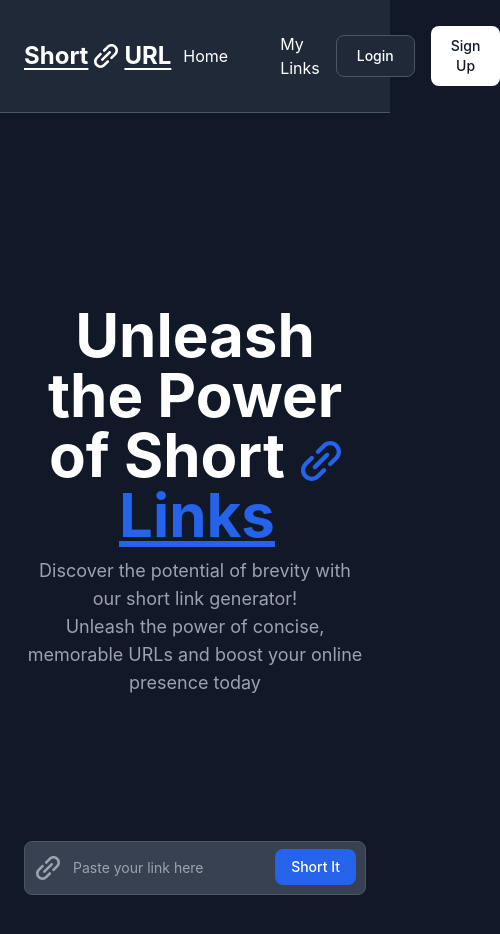
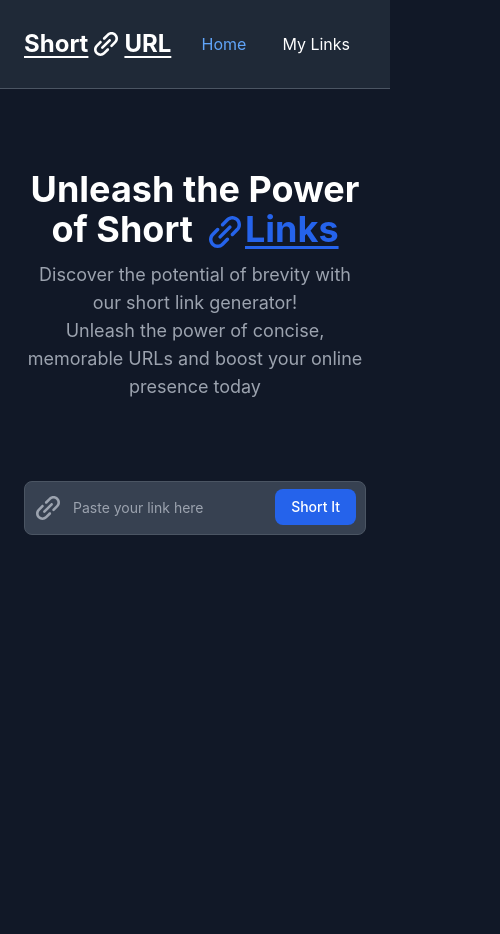
Before and after one commit to pesto-students/p10-prateek-sampath88, a React (Create React App) app in the folder Week-13/url-shortener/: page /home in a window 390 px wide. Shown: the top 934 px of the page, 500 px wide, since content can reach past the window. After the commit the page ends 844 px from the top, so only its background shows below. Built offline with nearby package versions, Linux system fonts and the light colour scheme.

Commit message:
fixed responsiveness and route fallback

```diff
--- a/Week-13/url-shortener/public/index.html
+++ b/Week-13/url-shortener/public/index.html
@@ -24,7 +24,7 @@
       work correctly both with client-side routing and a non-root public URL.
       Learn how to configure a non-root public URL by running `npm run build`.
     -->
-    <title>ShortIt</title>
+    <title>Short It</title>
   </head>
   <body>
     <noscript>You need to enable JavaScript to run this app.</noscript>
--- a/Week-13/url-shortener/src/App.js
+++ b/Week-13/url-shortener/src/App.js
@@ -5,6 +5,7 @@ import "./App.css";
 import Root from "root";
 import HomePage from "pages/home";
 import MyLinks from "pages/my-links";
+import ErrorPage from "pages/error-page";
 
 const queryClient = new QueryClient();
 
@@ -12,6 +13,7 @@ const router = createBrowserRouter([
   {
     path: "/",
     element: <Root />,
+    errorElement: <ErrorPage />,
     children: [
       {
         path: "",
--- a/Week-13/url-shortener/src/components/arrow-animation.jsx
+++ b/Week-13/url-shortener/src/components/arrow-animation.jsx
@@ -1,6 +1,6 @@
 const ArrowAnimation = () => {
   return (
-    <div className="max-w-4xl mx-auto mt-28 mb-5">
+    <div className="max-w-4xl mx-auto mt-16 sm:mt-28 mb-5">
       <div className="flex justify-center">
         <div className="animate-bounce bg-gray-800 text-purple-400 border-[0.5px] border-gray-600 p-2 rounded-full w-fit">
           <svg
--- a/Week-13/url-shortener/src/components/copy-link-skeleton.jsx
+++ b/Week-13/url-shortener/src/components/copy-link-skeleton.jsx
@@ -1,6 +1,6 @@
 const CopyLinkSkeleton = () => {
   return (
-    <div className="max-w-4xl mx-auto mt-44 mb-8  shadow rounded-md p-4 w-full dark:bg-gray-800">
+    <div className="max-w-4xl mx-auto mt-16 sm:mt-44 mb-8  shadow rounded-md p-4 w-full dark:bg-gray-800">
       <div className="animate-pulse">
         <div className="flex items-center">
           <div className="flex-1 grid grid-cols-3 gap-4">
--- a/Week-13/url-shortener/src/components/copy-link.jsx
+++ b/Week-13/url-shortener/src/components/copy-link.jsx
@@ -18,8 +18,8 @@ const CopyLink = ({ shortLinkData }) => {
           id="toast-undo"
           className="flex items-center justify-between w-full p-4 text-gray-500 bg-white rounded-lg shadow dark:text-gray-400 dark:bg-gray-800"
           role="alert">
-          <div className="flex-1 flex justify-between items-center">
-            <div className="text-sm font-normal mr-4 whitespace-pre-wrap break-all">{originalLink}</div>
+          <div className="flex-1 md:flex justify-between items-center">
+            <div className="text-sm font-normal mr-4 whitespace-pre-wrap break-all mb-2 md:mb-0">{originalLink}</div>
             <a
               href={shortLink}
               target="_blank"
--- a/Week-13/url-shortener/src/components/create-link-error.jsx
+++ b/Week-13/url-shortener/src/components/create-link-error.jsx
@@ -2,7 +2,7 @@ const CreateLinkError = ({ error, onReset }) => {
   return (
     <div
       id="toast-warning"
-      className="flex items-center w-full p-4 mt-44 mb-8 text-gray-500 bg-white rounded-lg shadow dark:text-gray-400 dark:bg-gray-800"
+      className="flex items-center w-full p-4 mt-16 sm:mt-44 mb-8 text-gray-500 bg-white rounded-lg shadow dark:text-gray-400 dark:bg-gray-800"
       role="alert">
       <div className="inline-flex items-center justify-center flex-shrink-0 w-8 h-8 text-orange-500 bg-orange-100 rounded-lg dark:bg-orange-700 dark:text-orange-200">
         <svg
--- a/Week-13/url-shortener/src/components/icons/short-link.jsx
+++ b/Week-13/url-shortener/src/components/icons/short-link.jsx
@@ -4,14 +4,12 @@ const LinkIcon = ({ w, h, color }) => {
       xmlns="http://www.w3.org/2000/svg"
       version="1.1"
       xmlnsXlink="http://www.w3.org/1999/xlink"
-      width="512"
-      height="512"
       x="0"
       y="0"
       viewBox="0 0 277.279 277.279"
       style={{ enableBackground: "new 0 0 512 512" }}
       xmlSpace="preserve"
-      className={`${w} ${h} inline ${color}`}>
+      className={` inline ${color}`}>
       <g>
         <path
           d="m149.245 191.671-42.425 42.426-.001.001-.001.001c-17.544 17.545-46.092 17.546-63.638 0-8.5-8.5-13.18-19.801-13.18-31.82 0-12.018 4.68-23.317 13.177-31.817l.003-.003 42.425-42.426c5.857-5.858 5.857-15.356-.001-21.213-5.857-5.857-15.355-5.857-21.213 0l-42.425 42.426-.009.01C7.798 163.42 0 182.251 0 202.279c0 20.033 7.801 38.867 21.967 53.033C36.589 269.933 55.794 277.244 75 277.244c19.206 0 38.412-7.311 53.032-21.932v-.001l.001-.001 42.425-42.426c5.857-5.857 5.857-15.355-.001-21.213-5.856-5.857-15.353-5.857-21.212 0zM277.279 75c0-20.033-7.802-38.867-21.968-53.033-29.243-29.242-76.824-29.241-106.065 0l-.004.005-42.424 42.423c-5.858 5.857-5.858 15.356 0 21.213a14.952 14.952 0 0 0 10.607 4.394c3.838 0 7.678-1.465 10.606-4.394l42.424-42.423.005-.005c17.544-17.544 46.092-17.545 63.638 0 8.499 8.5 13.181 19.801 13.181 31.82 0 12.018-4.68 23.317-13.178 31.817l-.003.003-42.425 42.426c-5.857 5.857-5.857 15.355.001 21.213a14.954 14.954 0 0 0 10.606 4.394c3.839 0 7.678-1.465 10.607-4.394l42.425-42.426.009-.01C269.48 113.859 277.279 95.028 277.279 75z"
--- a/Week-13/url-shortener/src/components/navbar.jsx
+++ b/Week-13/url-shortener/src/components/navbar.jsx
@@ -5,12 +5,13 @@ import LinkIcon from "components/icons/short-link";
 
 const Navbar = () => {
   const navCssClasses =
-    "block py-2 pl-3 pr-4 rounded md:bg-transparent  md:p-0 text-white hover:text-blue-400";
+    "block py-2 pl-3 pr-4 rounded md:bg-transparent  md:p-0 hover:text-blue-400";
   return (
     <div className="sticky top-0 z-40 w-full">
       <div className="bg-gray-800 border-b-[1px] border-solid border-gray-600 p-6">
         <div className="max-w-7xl mx-auto">
           <div className="flex items-center justify-between">
+            <div className=" flex-1 flex items-center justify-between">
               <div>
                 <Link to={"home"}>
                   <h1 className="text-white text-2xl font-bold underline underline-offset-4 flex items-center gap-[6px] cursor-pointer">
@@ -22,13 +23,13 @@ const Navbar = () => {
                   </h1>
                 </Link>
               </div>
-            <div className="flex items-center gap-6">
+              <div className="flex justify-end md:justify-center items-center gap-2 sm:gap-6 md:mr-40">
                 <NavLink
                   to="home"
                   className={({ isActive, isPending }) =>
                     isActive
                       ? `${navCssClasses} text-blue-400`
-                    : `${navCssClasses}`
+                      : `${navCssClasses} text-white`
                   }
                   aria-current="page">
                   Home
@@ -38,13 +39,15 @@ const Navbar = () => {
                   className={({ isActive, isPending }) =>
                     isActive
                       ? `${navCssClasses} text-blue-400`
-                    : `${navCssClasses}`
+                      : `${navCssClasses} text-white`
                   }
                   aria-current="page">
                   My Links
                 </NavLink>
               </div>
-            <div className="flex items-center gap-4">
+              <div className="hidden md:block"></div>
+            </div>
+            <div className="items-center gap-4 hidden">
               <button
                 type="button"
                 className="  border  focus:outline-none  focus:ring-4  font-medium rounded-lg text-sm px-5 py-2.5 bg-gray-800 text-white border-gray-600 hover:bg-gray-700 hover:border-gray-600 focus:ring-gray-700">
--- /dev/null
+++ b/Week-13/url-shortener/src/pages/error-page.jsx
@@ -0,0 +1,39 @@
+import { useRouteError, useNavigate } from "react-router-dom";
+
+const ErrorPage = () => {
+  const error = useRouteError();
+  const navigate = useNavigate();
+  console.error(error);
+  const navigateToHome = () => {
+    return navigate("/home");
+  };
+  return (
+    <div className="max-w-4xl mx-auto pb-16 flex items-center h-full p-16 dark:bg-gray-900 dark:text-gray-100">
+      <div className="container flex flex-col items-center justify-center px-5 mx-auto my-8">
+        <div className="text-center">
+          <h2 className="mb-8 font-extrabold text-9xl dark:text-gray-600">
+            <span className="sr-only">Error</span>404
+            <p className="text-2xl font-semibold">
+              <i>{error.statusText || error.message}</i>
+            </p>
+          </h2>
+
+          <p className="text-2xl font-semibold md:text-3xl">
+            Sorry, we couldn't find this page.
+          </p>
+
+          <p className="mt-4 mb-8 dark:text-gray-400">
+            But dont worry, you can find plenty of other things on our homepage.
+          </p>
+          <button
+            onClick={navigateToHome}
+            className="px-8 py-3 font-semibold rounded dark:bg-violet-400 dark:text-gray-900">
+            Back to homepage
+          </button>
+        </div>
+      </div>
+    </div>
+  );
+};
+
+export default ErrorPage;
--- a/Week-13/url-shortener/src/pages/home.jsx
+++ b/Week-13/url-shortener/src/pages/home.jsx
@@ -4,10 +4,12 @@ import LinkIcon from "components/icons/short-link";
 const HomePage = () => {
   return (
     <div className="max-w-7xl mx-auto px-6 pb-20">
-      <div className="mt-48 mb-36">
-        <h1 className="text-6xl text-white text-center font-bold  items-center justify-center gap-4">
+      <div className="mt-20 mb-20 sm:mt-48 sm:mb-36">
+        <h1 className="text-4xl sm:text-6xl text-white text-center font-bold  items-center justify-center gap-4">
           <span className="mr-4">Unleash the Power of Short</span>
-          <LinkIcon w={"w-10"} h={"h-10"} color={"text-blue-600"} />
+          <span className="w-8 h-8 sm:w-10 sm:h-10 inline-block">
+            <LinkIcon color={"text-blue-600"} />
+          </span>
           <span className="text-blue-600 underline underline-offset-4 ml-1">
             Links
           </span>
```
Also changed, not shown: Week-13/url-shortener/src/pages/my-links.jsx (+6 -6 lines), Week-13/url-shortener/public/manifest.json. Lines whose indentation alone changed are shown as unchanged.
